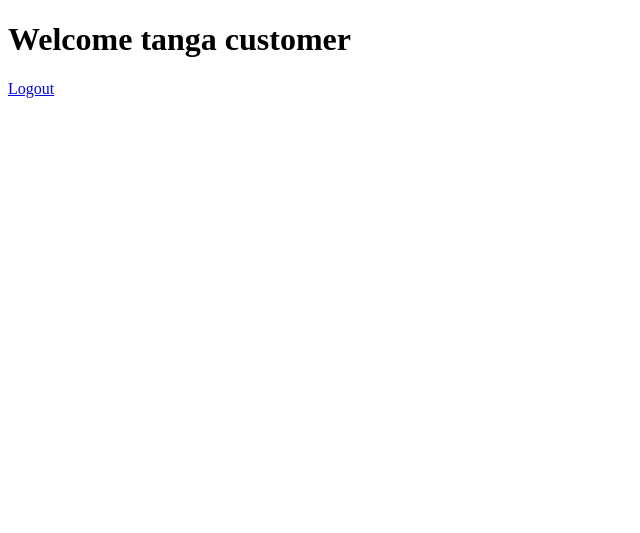
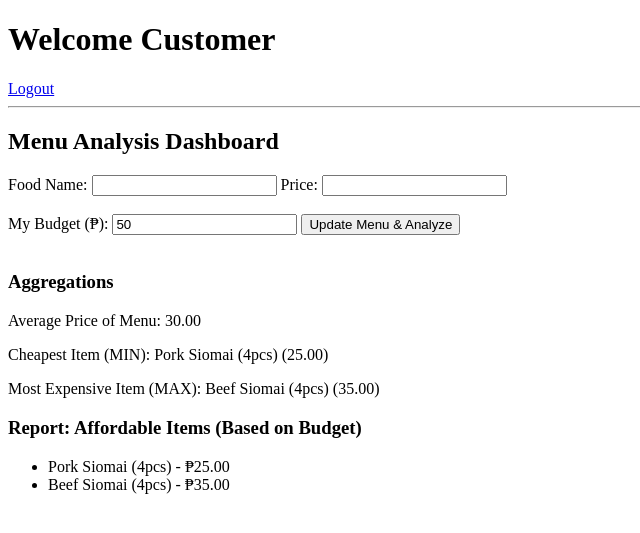
Before and after one commit to UBSITSingilanJan/UBFoodStall, a PHP site: page /customer/index.php in a window 1280 px wide. Shown: the top 533 px of the page, without its empty margins (0-640 px from the left). Run offline with PHP 8.4, Linux system fonts and the light colour scheme.

Commit message:
added aggregation from customer and vendor

```diff
--- a/customer/index.php
+++ b/customer/index.php
@@ -1,12 +1,134 @@
+<?php
+session_start();
+
+class Database {
+    public function connect() {
+        return true;
+    }
+}
+
+class MenuAnalyzer {
+    private $menu;
+    private $budget;
+
+    public function __construct($menuData, $budget) {
+        $this->menu = $menuData;
+        $this->budget = $budget;
+    }
+
+    public function getAveragePrice() {
+        if (count($this->menu) == 0) return 0;
+        $total = 0;
+        foreach ($this->menu as $food) {
+            $total += $food['price'];
+        }
+        return $total / count($this->menu);
+    }
+
+    public function getCheapestItem() {
+        if (count($this->menu) == 0) return ["food" => "None", "price" => 0];
+        $cheapest = $this->menu[0];
+        foreach ($this->menu as $food) {
+            if ($food['price'] < $cheapest['price']) {
+                $cheapest = $food;
+            }
+        }
+        return $cheapest;
+    }
+
+    public function getMostExpensiveItem() {
+        if (count($this->menu) == 0) return ["food" => "None", "price" => 0];
+        $mostExpensive = $this->menu[0];
+        foreach ($this->menu as $food) {
+            if ($food['price'] > $mostExpensive['price']) {
+                $mostExpensive = $food;
+            }
+        }
+        return $mostExpensive;
+    }
+
+    public function getAffordableItems() {
+        $affordable = [];
+        foreach ($this->menu as $food) {
+            if ($food['price'] <= $this->budget) {
+                $affordable[] = $food;
+            }
+        }
+        return $affordable;
+    }
+}
+
+if (!isset($_SESSION['menu_data'])) {
+    $_SESSION['menu_data'] = [
+        ["food" => "Pork Siomai (4pcs)", "price" => 25.00],
+        ["food" => "Beef Siomai (4pcs)", "price" => 35.00]
+    ];
+}
+
+$userBudget = 50.00;
+
+if ($_SERVER["REQUEST_METHOD"] == "POST") {
+    $foodName = $_POST["food_name"] ?? "";
+    $foodPrice = $_POST["food_price"] ?? 0;
+    $userBudget = (float)($_POST["budget"] ?? 50.00);
+
+    if ($foodName != "" && $foodPrice > 0) {
+        $_SESSION['menu_data'][] = [
+            "food" => $foodName,
+            "price" => (float)$foodPrice
+        ];
+    }
+}
+
+$database = new Database();
+$conn = $database->connect();
+$analyzer = new MenuAnalyzer($_SESSION['menu_data'], $userBudget);
+$cheapest = $analyzer->getCheapestItem();
+$most_expensive = $analyzer->getMostExpensiveItem();
+$affordable = $analyzer->getAffordableItems();
+
+$customerName = isset($_SESSION["FNAME"]) ? $_SESSION["FNAME"] : "Customer";
+?>
 <!DOCTYPE html>
 <html>
 <head>
-	<meta charset="utf-8">
-	<meta name="viewport" content="width=device-width, initial-scale=1">
-	<title></title>
+    <meta charset="utf-8">
+    <meta name="viewport" content="width=device-width, initial-scale=1">
+    <title></title>
 </head>
 <body>
-	<h1>Welcome tanga customer</h1>
-	<a href="logout.php">Logout</a>
+    <h1>Welcome <?php echo htmlspecialchars($customerName); ?></h1>
+    <a href="logout.php">Logout</a>
+
+    <hr>
+
+    <h2>Menu Analysis Dashboard</h2>
+    <form method="POST">
+        <label>Food Name:</label>
+        <input type="text" name="food_name" required>
+        <label>Price:</label>
+        <input type="number" step="0.01" name="food_price" required>
+        <br><br>
+        <label>My Budget (₱):</label>
+        <input type="number" step="0.01" name="budget" value="<?php echo $userBudget; ?>" required>
+        <button type="submit">Update Menu & Analyze</button>
+    </form>
+    <br>
+
+    <h3>Aggregations</h3>
+    <p>Average Price of Menu: <?php echo number_format($analyzer->getAveragePrice(), 2); ?></p>
+    <p>Cheapest Item (MIN): <?php echo $cheapest['food']; ?> (<?php echo number_format($cheapest['price'], 2); ?>)</p>
+    <p>Most Expensive Item (MAX): <?php echo $most_expensive['food']; ?> (<?php echo number_format($most_expensive['price'], 2); ?>)</p>
+
+    <h3>Report: Affordable Items (Based on Budget)</h3>
+    <?php if (count($affordable) > 0): ?>
+        <ul>
+            <?php foreach ($affordable as $item): ?>
+                <li><?php echo $item['food']; ?> - ₱<?php echo number_format($item['price'], 2); ?></li>
+            <?php endforeach; ?>
+        </ul>
+    <?php else: ?>
+        <p>No items fit your budget.</p>
+    <?php endif; ?>
 </body>
 </html>
--- a/dbconn.php
+++ b/dbconn.php
@@ -1,5 +1,5 @@
 <?php
-	$host = "localhost";
+	$host = "localhost:3308";
 	$user = "root";
 	$pass = "";
 	$db = "ubfoodstall";
```
Also changed, not shown: 1 other file.
